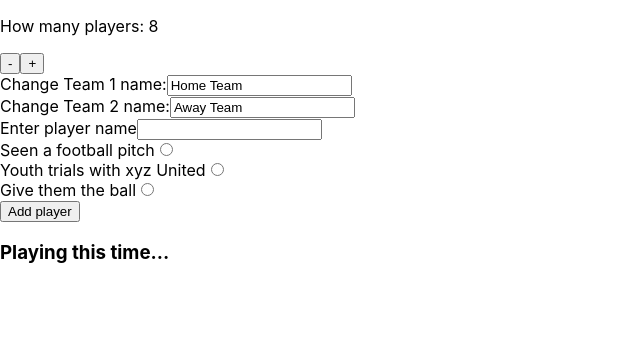
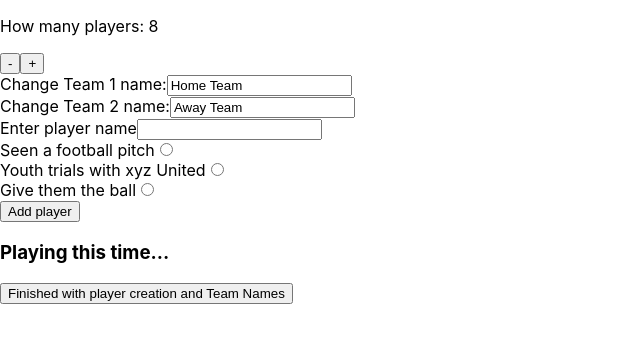
Before and after one commit to tomHall321/football-fever, a React (Create React App) app: page / in a window 1280 px wide. Shown: the top 342 px of the page, without its empty margins (0-640 px from the left). Built offline with nearby package versions, Linux system fonts and the light colour scheme.

Commit message:
OnToTeamsBtn changes playersAndTeamNamesFinished to true, conditional rendering of components in main updated to reflect

```diff
--- a/src/App.js
+++ b/src/App.js
@@ -1,12 +1,10 @@
 import React from 'react';
-import NumberOfPlayers from './components/NumberOfPlayers';
 import Main from './components/Main';
 
 
 function App() {
   return (
     <>
-      <NumberOfPlayers />
       <Main/>
     </>
   );
--- a/src/components/Main/Main.js
+++ b/src/components/Main/Main.js
@@ -1,18 +1,22 @@
 import React from 'react';
+import NumberOfPlayers from '../NumberOfPlayers';
 import CreateTeamsBtn from '../CreateTeamsBtn';
-import PlayerForm from '../PlayerForm/';
+import PlayerForm from '../PlayerForm';
 import PlayersList from '../PlayersList';
+import OnToTeamsBtn from '../OnToTeamsBtn';
 import Team1 from '../Teams/Team1';
 import Team2 from '../Teams/Team2';
 
-const Main = ({ tooManyPlayers }) => {
+const Main = ({ tooManyPlayers, playersAndTeamNamesFinished }) => {
 
     return (
 
-        !tooManyPlayers ?
+        !playersAndTeamNamesFinished ?
             <>
+                <NumberOfPlayers />
                 <PlayerForm />
                 <PlayersList />
+                <OnToTeamsBtn/>
             </>
             :
             <>
--- a/src/components/Main/index.js
+++ b/src/components/Main/index.js
@@ -1,6 +1,6 @@
 import { connect } from 'react-redux';
 import Main from './Main';
 
-const mapStateToProps = ({ tooManyPlayers }) => ({ tooManyPlayers });
+const mapStateToProps = ({ tooManyPlayers, playersAndTeamNamesFinished }) => ({ tooManyPlayers, playersAndTeamNamesFinished });
 
 export default connect(mapStateToProps)(Main);
--- a/src/components/OnToTeamsBtn/OnToTeamsBtn.js
+++ b/src/components/OnToTeamsBtn/OnToTeamsBtn.js
@@ -1,13 +1,13 @@
 import React from 'react';
 
-const OnToTeamsBtn = ({ tooManyPlayers, playersAndTeamNamesFinished }) => {
+const OnToTeamsBtn = ({ tooManyPlayers, handlePlayersFinished }) => {
 
     return (
 
         <button
             className="btn-confirms-players-teamNames"
-            onClick={}
-            disabled= {}
+            onClick={() => handlePlayersFinished()}
+            disabled= {false}
         >Finished with player creation and Team Names</button>
 
     );
--- a/src/components/OnToTeamsBtn/index.js
+++ b/src/components/OnToTeamsBtn/index.js
@@ -0,0 +1,13 @@
+import { connect } from 'react-redux';
+import OnToTeamsBtn from './OnToTeamsBtn';
+import { checkPlayerAndTeamNaming } from '../../data/action';
+
+const mapDispatchToProps = dispatch => {
+
+    return {
+        handlePlayersFinished: () => dispatch(checkPlayerAndTeamNaming())
+    };
+
+};
+
+export default connect(null, mapDispatchToProps)(OnToTeamsBtn);
```
